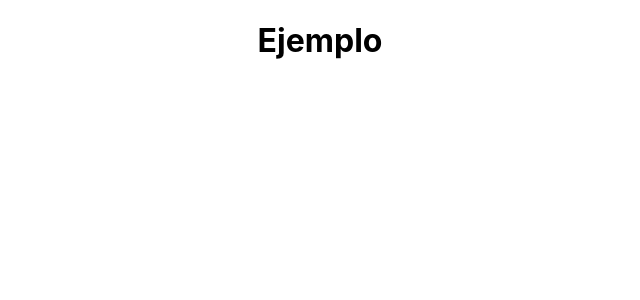
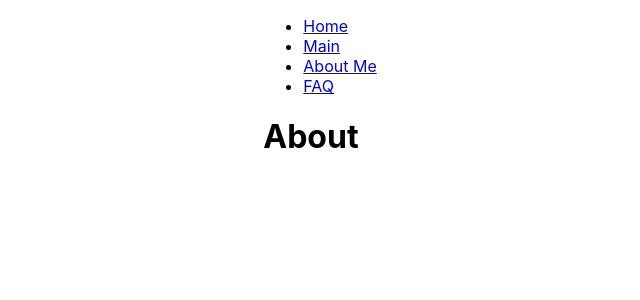
Before and after one commit to glorialunar/DigitalHouse, a React (Create React App) app in the folder mesitas/: page /about in a window 1280 px wide. Shown: the top 300 px of the page, without its empty margins (320-960 px from the left). Built offline with nearby package versions, Linux system fonts and the light colour scheme; the HTML template or start-up script is replaced by a standard one.

Commit message:
React-router-dom-clase17

```diff
--- a/mesitas/package.json
+++ b/mesitas/package.json
@@ -9,6 +9,7 @@
     "axios": "^0.27.2",
     "react": "^18.2.0",
     "react-dom": "^18.2.0",
+    "react-router-dom": "^6.3.0",
     "react-scripts": "5.0.1",
     "sweetalert2": "^11.4.29",
     "web-vitals": "^2.1.4"
--- a/mesitas/src/App.js
+++ b/mesitas/src/App.js
@@ -8,8 +8,7 @@
 // import Mesita11 from './mesita-clase11/Rejuvenecedor';
 // import Mesita14 from './mesita-clase14/MesaClase14';
 // import Mesita15 from './mesita-clase15/MesaClase15';
-
-import Clase16A from "./clase16/Clas16A";
+import Clase17A from './react-router-dom/Clase17A';
 
 function App() {
   return (
@@ -24,7 +23,7 @@ function App() {
       {/* <Mesita11/> */}
       {/* <Mesita14/> */}
       {/* <Mesita15/> */}
-      <Clase16A/>
+      <Clase17A/>
     </>
   );
 }
--- a/mesitas/src/clase16/Clas16A.jsx
+++ /dev/null
@@ -1,9 +0,0 @@
-import React from 'react';
-
-function Clase16A() {
-    return (
-        <h1>Ejemplo</h1>
-    );
-}
-
-export default Clase16A;
--- /dev/null
+++ b/mesitas/src/react-router-dom/About.jsx
@@ -0,0 +1,9 @@
+function About() {
+    return (
+        <div>
+            <h1>About</h1>
+        </div>
+    );
+}
+
+export default About;
--- /dev/null
+++ b/mesitas/src/react-router-dom/Blog.jsx
@@ -0,0 +1,9 @@
+function Blog() {
+    return (
+        <div>
+            <h1>Blog</h1>
+        </div>
+    );
+}
+
+export default Blog;
--- /dev/null
+++ b/mesitas/src/react-router-dom/Clase17A.jsx
@@ -0,0 +1,35 @@
+import React from 'react';
+import { BrowserRouter, Link, Route, Routes } from 'react-router-dom';
+import About from './About';
+import Blog from './Blog';
+import Vlog from './Vlog';
+import Faq from './Faq';
+import Home from './Home';
+import Main from './Main';
+
+function Clase17() {
+    return (
+        <BrowserRouter>
+            <div>
+                <ul>
+                    <li><Link to="/">Home</Link></li>
+                    <li><Link to="/main">Main</Link></li>
+                    <li><Link to="/about" >About Me</Link></li>
+                    <li><Link to="/faq">FAQ</Link></li>
+                </ul>
+            </div>
+            <Routes>
+                <Route exact path='/' element={<Home/>}/>
+                <Route path='/main' element={<Main/>}>
+                    <Route path='blog' element={<Blog/>}/>
+                    <Route path='vlog' element={<Vlog/>}/>
+                </Route>
+                <Route path='/about' element={<About/>}/>
+                <Route path='/faq' element={<Faq/>}/>
+            </Routes>
+        </BrowserRouter>
+
+    );
+}
+
+export default Clase17;
--- /dev/null
+++ b/mesitas/src/react-router-dom/Faq.jsx
@@ -0,0 +1,9 @@
+function Faq() {
+    return (
+        <div>
+            <h1>FAQ</h1>
+        </div>
+    );
+}
+
+export default Faq;
--- /dev/null
+++ b/mesitas/src/react-router-dom/Home.jsx
@@ -0,0 +1,9 @@
+function Home() {
+    return (
+        <div>
+            <h1>Home</h1>
+        </div>
+    );
+}
+
+export default Home;
--- /dev/null
+++ b/mesitas/src/react-router-dom/Main.jsx
@@ -0,0 +1,18 @@
+import { Link, Outlet } from "react-router-dom";
+
+function Main() {
+    return (
+        <div>
+            <h1>Main</h1>
+
+            <ul>
+                <li><Link to={'/main/blog'}>Blog</Link></li>
+                <li><Link to={'/main/vlog'}>Vlog</Link></li>
+            </ul>
+
+            <Outlet/>
+        </div>
+    );
+}
+
+export default Main;
--- /dev/null
+++ b/mesitas/src/react-router-dom/Vlog.jsx
@@ -0,0 +1,9 @@
+function Vlog() {
+    return (
+        <div>
+            <h1>Vlog</h1>
+        </div>
+    );
+}
+
+export default Vlog;
```
Also changed, not shown: 1 other file (tests, documents, lock files or other folders).
